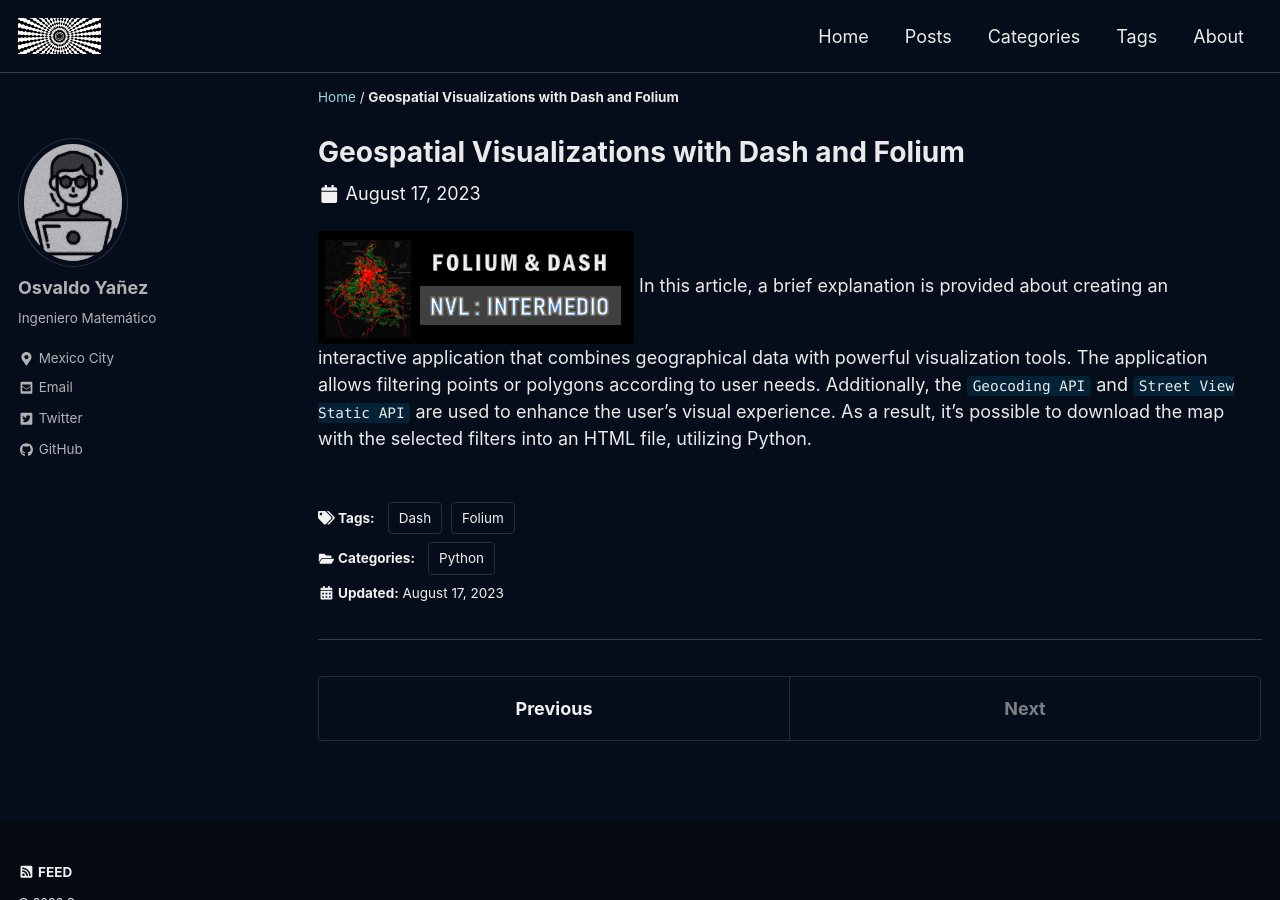
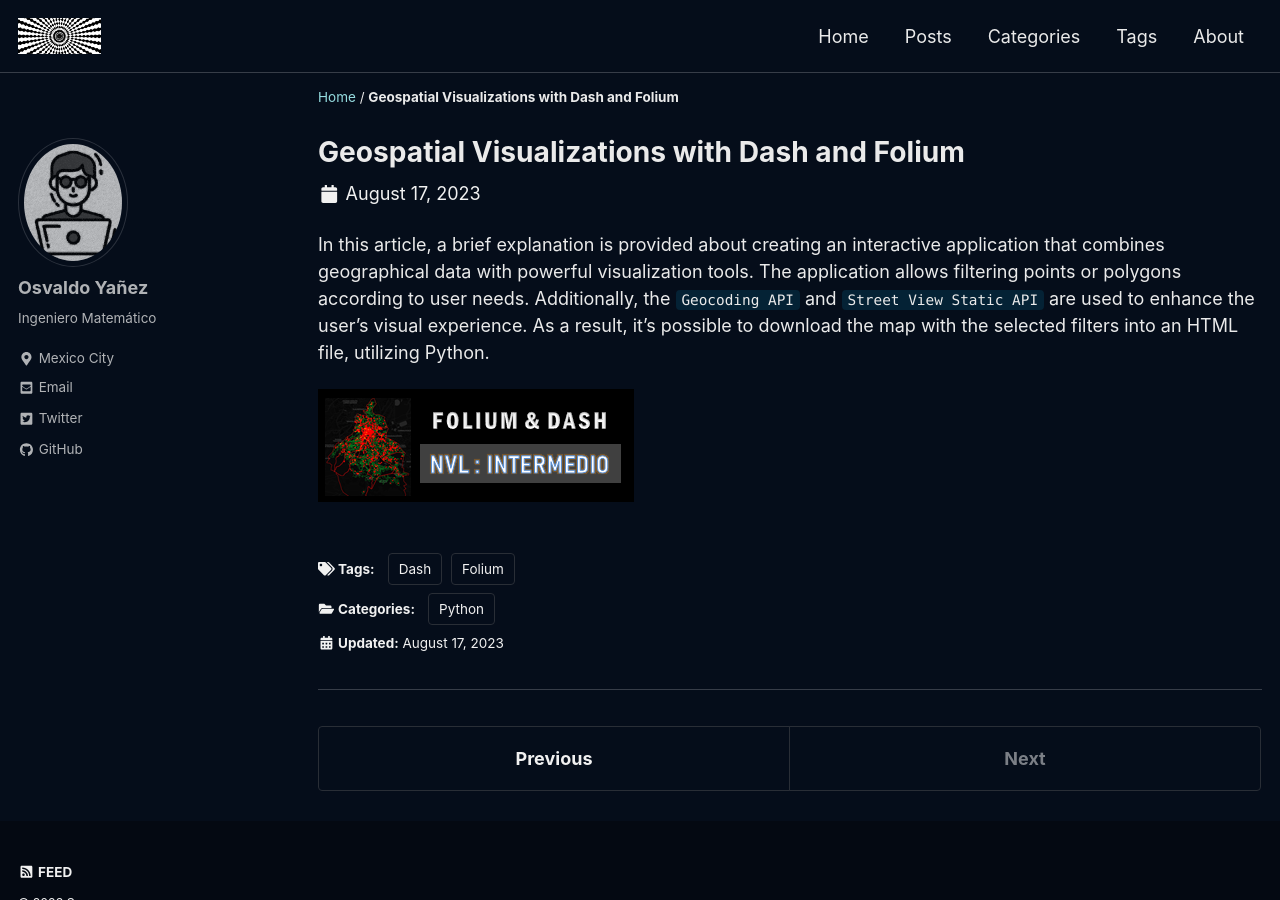
Before and after one commit to OsvaldoYa22/OsvaldoYa22.github.io, a Jekyll site: the page built from _posts/2018-11-18-tcp-reverse_shellcode.md, in a window 1280 px wide and 900 px high. Built offline with Jekyll 4.4.1, drawn with Linux system fonts in a browser that asks for light colours; cached includes are drawn as plain includes; a script that is not in the unit is left out.

```diff
--- a/_posts/2018-11-18-tcp-reverse_shellcode.md
+++ b/_posts/2018-11-18-tcp-reverse_shellcode.md
@@ -13,5 +13,8 @@ tags:
   - Folium
   - Dash
 ---
+
+In this article, a brief explanation is provided about creating an interactive application that combines geographical data with powerful visualization tools. The application allows filtering points or polygons according to user needs. Additionally, the `Geocoding API` and `Street View Static API` are used to enhance the user's visual experience. As a result, it's possible to download the map with the selected filters into an HTML file, utilizing Python.
+
+
 ![](/assets/images/Captura_folium.PNG)
-In this article, a brief explanation is provided about creating an interactive application that combines geographical data with powerful visualization tools. The application allows filtering points or polygons according to user needs. Additionally, the `Geocoding API` and `Street View Static API` are used to enhance the user's visual experience. As a result, it's possible to download the map with the selected filters into an HTML file, utilizing Python.
```
